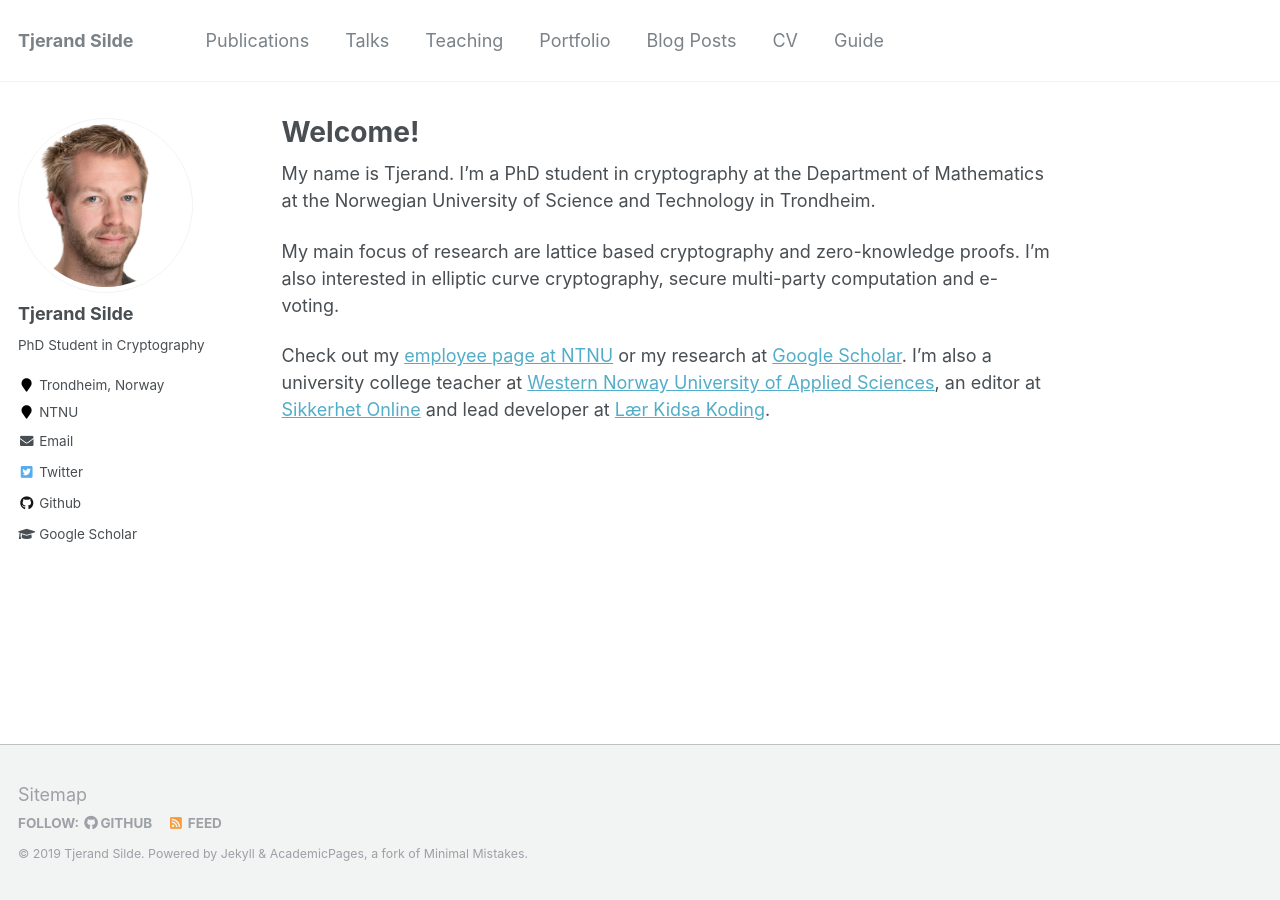
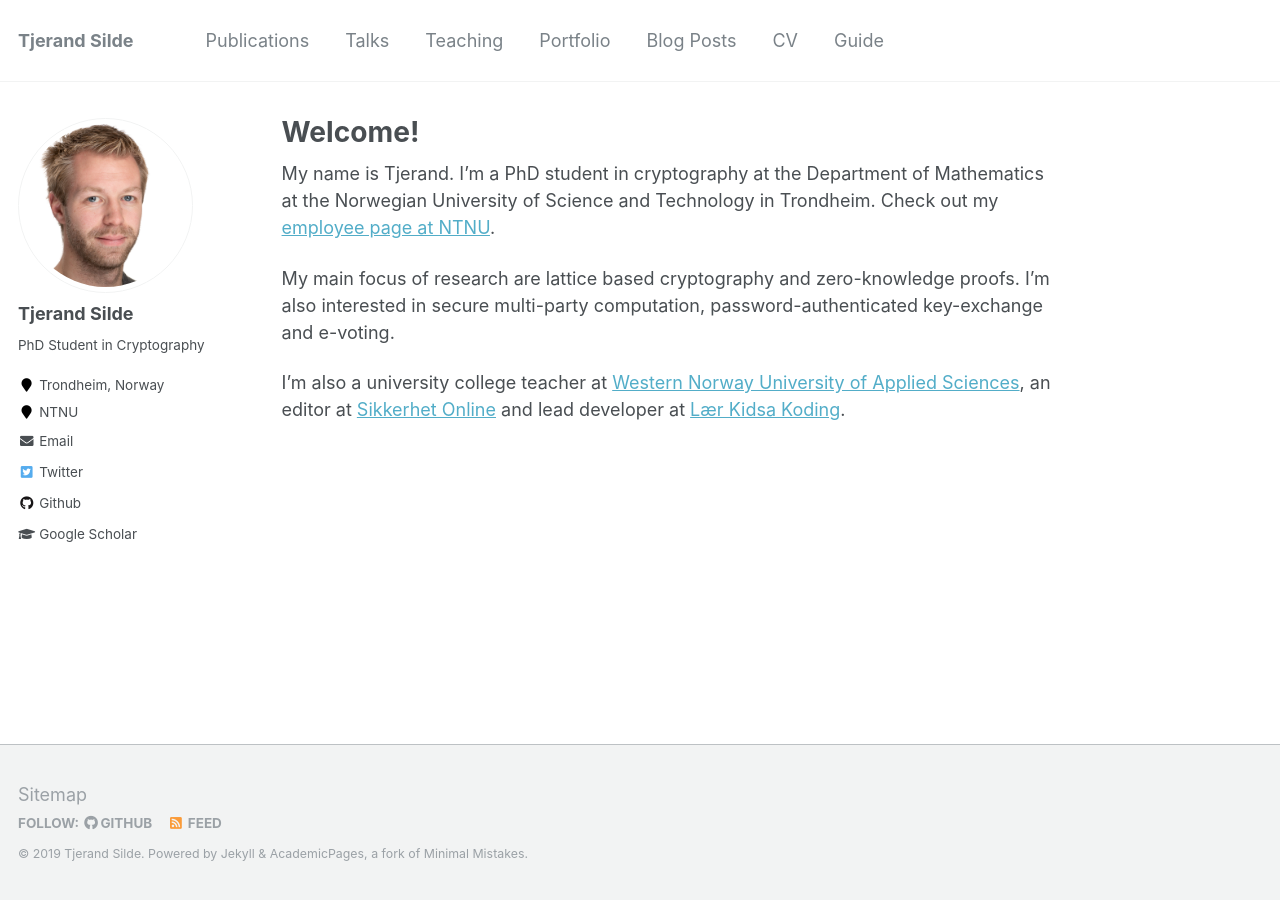
Before and after one commit to tjesi/tjesi.github.io, a Jekyll site: the page built from _pages/about.md, in a window 1280 px wide. Built offline with Jekyll 4.4.1, drawn with Linux system fonts in a browser that asks for light colours.

Commit message:
Update about.md

```diff
--- a/_pages/about.md
+++ b/_pages/about.md
@@ -8,8 +8,8 @@ redirect_from:
   - /about.html
 ---
 
-My name is Tjerand. I’m a PhD student in cryptography at the Department of Mathematics at the Norwegian University of Science and Technology in Trondheim.
+My name is Tjerand. I’m a PhD student in cryptography at the Department of Mathematics at the Norwegian University of Science and Technology in Trondheim. Check out my [employee page at NTNU](https://www.ntnu.edu/employees/tjerand.silde).
 
-My main focus of research are lattice based cryptography and zero-knowledge proofs. I’m also interested in elliptic curve cryptography, secure multi-party computation and e-voting.
+My main focus of research are lattice based cryptography and zero-knowledge proofs. I’m also interested in secure multi-party computation, password-authenticated key-exchange and e-voting.
 
-Check out my [employee page at NTNU](https://www.ntnu.edu/employees/tjerand.silde) or my research at [Google Scholar](https://scholar.google.no/citations?user=fWLrd9MAAAAJ&hl=en). I’m also a university college teacher at [Western Norway University of Applied Sciences](https://www.hvl.no/en), an editor at [Sikkerhet Online](https://www.sikkerhet.online/author/tjerand-silde) and lead developer at [Lær Kidsa Koding](http://oppgaver.kidsakoder.no).
+ I’m also a university college teacher at [Western Norway University of Applied Sciences](https://www.hvl.no/en), an editor at [Sikkerhet Online](https://www.sikkerhet.online/author/tjerand-silde) and lead developer at [Lær Kidsa Koding](http://oppgaver.kidsakoder.no).
```
